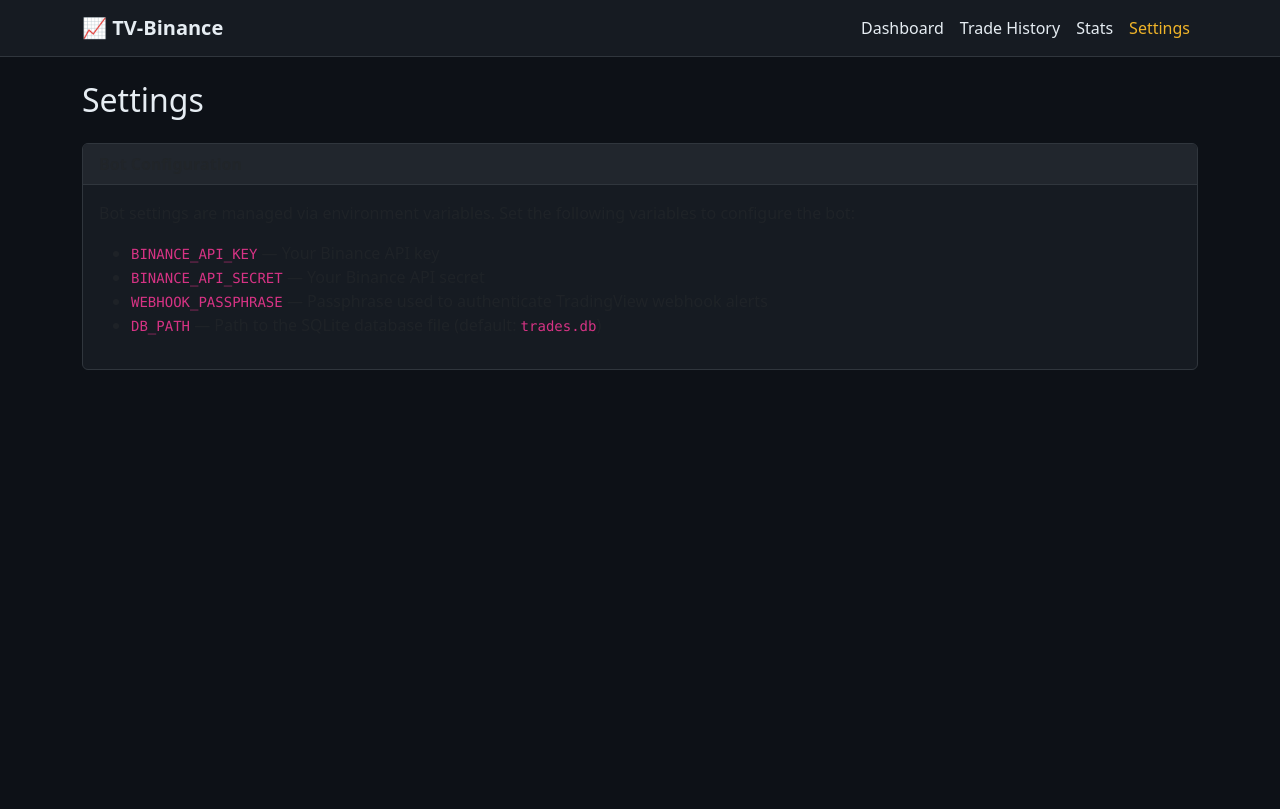
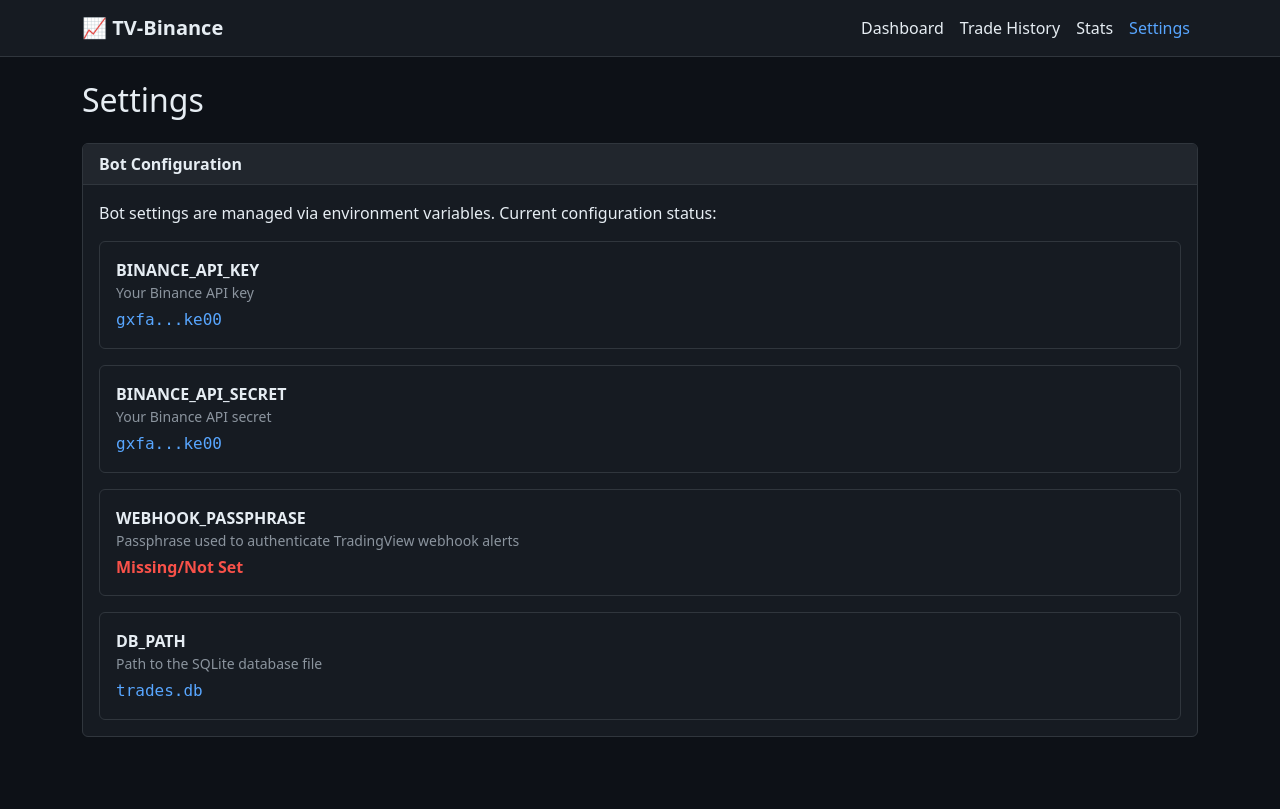
Before and after one commit to anothermario/TV-binance, a Flask app: page /settings in a window 1280 px wide. Before the commit the page ends 370 px from the top, so only its background shows below. Run offline with Flask 3, Linux system fonts and the light colour scheme.

Commit message:
feat: mask API keys in settings, add CSS variables, improve settings panel UI
Agent-Logs-Url: https://github.com/anothermario/TV-binance/sessions/c3ea85b5-2053-45e0-a2b5-aa2cf75d8217

Co-authored-by: anothermario <169846271+anothermario@users.noreply.github.com>

```diff
--- a/templates/base.html
+++ b/templates/base.html
@@ -6,20 +6,34 @@
   <title>{% block title %}TV-Binance Bot{% endblock %}</title>
   <link href="https://cdn.jsdelivr.net/npm/bootstrap@5.3.3/dist/css/bootstrap.min.css" rel="stylesheet">
   <style>
-    body { background-color: #0d1117; color: #e6edf3; }
-    .navbar { background-color: #161b22 !important; border-bottom: 1px solid #30363d; }
-    .navbar-brand, .nav-link { color: #e6edf3 !important; }
-    .nav-link:hover, .nav-link.active { color: #f0b429 !important; }
-    .card { background-color: #161b22; border: 1px solid #30363d; }
-    .card-header { background-color: #21262d; border-bottom: 1px solid #30363d; }
-    .table { color: #e6edf3; }
-    .table thead th { border-color: #30363d; color: #8b949e; font-size: .8rem; text-transform: uppercase; letter-spacing: .05em; }
+    :root {
+      --bg-color: #0d1117;
+      --card-bg: #161b22;
+      --text-main: #e6edf3;
+      --text-muted: #8b949e;
+      --accent-color: #58a6ff;
+    }
+    body { background-color: var(--bg-color); color: var(--text-main); }
+    .navbar { background-color: var(--card-bg) !important; border-bottom: 1px solid #30363d; }
+    .navbar-brand, .nav-link { color: var(--text-main) !important; }
+    .nav-link:hover, .nav-link.active { color: var(--accent-color) !important; }
+    .card { background-color: var(--card-bg); border: 1px solid #30363d; }
+    .card-header { background-color: #21262d; border-bottom: 1px solid #30363d; color: var(--text-main); }
+    .card-body { color: var(--text-main); }
+    .table { color: var(--text-main); }
+    .table thead th { border-color: #30363d; color: var(--text-muted); font-size: .8rem; text-transform: uppercase; letter-spacing: .05em; }
     .table tbody td { border-color: #21262d; vertical-align: middle; }
+    .text-muted { color: var(--text-muted) !important; }
     .badge-open { background-color: #1f6feb; }
     .badge-closed { background-color: #238636; }
     .text-profit { color: #3fb950; }
     .text-loss { color: #f85149; }
     .stat-card .display-6 { font-weight: 700; }
+    .setting-item { background-color: var(--card-bg); border: 1px solid #30363d; border-radius: .375rem; padding: 1rem; }
+    .setting-label { color: var(--text-main); font-weight: 600; }
+    .setting-desc { color: var(--text-muted); font-size: .875rem; }
+    .setting-value { font-family: monospace; color: var(--accent-color); }
+    .setting-missing { color: #f85149; font-weight: 600; }
   </style>
 </head>
 <body>
--- a/templates/settings.html
+++ b/templates/settings.html
@@ -8,15 +8,56 @@
 <div class="card mb-4">
   <div class="card-header fw-semibold">Bot Configuration</div>
   <div class="card-body">
-    <p class="text-muted mb-0">
-      Bot settings are managed via environment variables. Set the following variables to configure the bot:
+    <p class="mb-3">
+      Bot settings are managed via environment variables. Current configuration status:
     </p>
-    <ul class="mt-3 text-muted">
-      <li><code>BINANCE_API_KEY</code> — Your Binance API key</li>
-      <li><code>BINANCE_API_SECRET</code> — Your Binance API secret</li>
-      <li><code>WEBHOOK_PASSPHRASE</code> — Passphrase used to authenticate TradingView webhook alerts</li>
-      <li><code>DB_PATH</code> — Path to the SQLite database file (default: <code>trades.db</code>)</li>
-    </ul>
+    <div class="d-flex flex-column gap-3">
+
+      <div class="setting-item">
+        <div class="setting-label">BINANCE_API_KEY</div>
+        <div class="setting-desc">Your Binance API key</div>
+        <div class="mt-1">
+          {% if api_key_display %}
+            <span class="setting-value">{{ api_key_display }}</span>
+          {% else %}
+            <span class="setting-missing">Missing/Not Set</span>
+          {% endif %}
+        </div>
+      </div>
+
+      <div class="setting-item">
+        <div class="setting-label">BINANCE_API_SECRET</div>
+        <div class="setting-desc">Your Binance API secret</div>
+        <div class="mt-1">
+          {% if api_secret_display %}
+            <span class="setting-value">{{ api_secret_display }}</span>
+          {% else %}
+            <span class="setting-missing">Missing/Not Set</span>
+          {% endif %}
+        </div>
+      </div>
+
+      <div class="setting-item">
+        <div class="setting-label">WEBHOOK_PASSPHRASE</div>
+        <div class="setting-desc">Passphrase used to authenticate TradingView webhook alerts</div>
+        <div class="mt-1">
+          {% if webhook_passphrase_display %}
+            <span class="setting-value">{{ webhook_passphrase_display }}</span>
+          {% else %}
+            <span class="setting-missing">Missing/Not Set</span>
+          {% endif %}
+        </div>
+      </div>
+
+      <div class="setting-item">
+        <div class="setting-label">DB_PATH</div>
+        <div class="setting-desc">Path to the SQLite database file</div>
+        <div class="mt-1">
+          <span class="setting-value">{{ db_path }}</span>
+        </div>
+      </div>
+
+    </div>
   </div>
 </div>
 {% endblock %}
--- a/webhook.py
+++ b/webhook.py
@@ -134,6 +134,15 @@ def get_missing_env_vars():
         )
         if not value
     ]
+
+
+def mask_key(key):
+    """Return first 4 and last 4 characters separated by '...', or None if empty."""
+    if not key:
+        return None
+    if len(key) <= 8:
+        return "***"
+    return key[:4] + "..." + key[-4:]
 
 
 def round_take_profit_price(symbol, price):
@@ -394,7 +403,14 @@ def stats():
 
 @app.route("/settings", methods=["GET"])
 def settings():
-    return render_template("settings.html", active="settings")
+    return render_template(
+        "settings.html",
+        active="settings",
+        api_key_display=mask_key(API_KEY),
+        api_secret_display=mask_key(API_SECRET),
+        webhook_passphrase_display=mask_key(WEBHOOK_PASSPHRASE),
+        db_path=os.getenv("DB_PATH", "trades.db"),
+    )
 
 
 # ---------------------------------------------------------------------------
```
